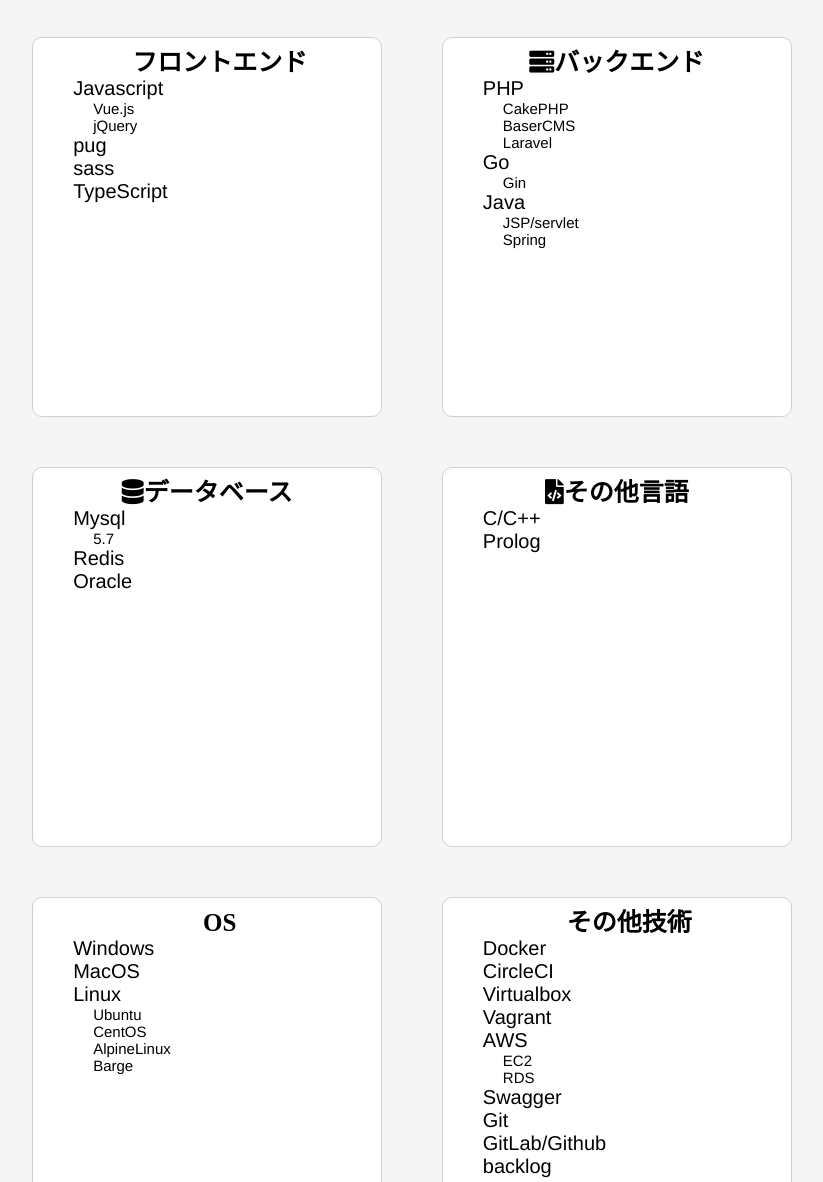
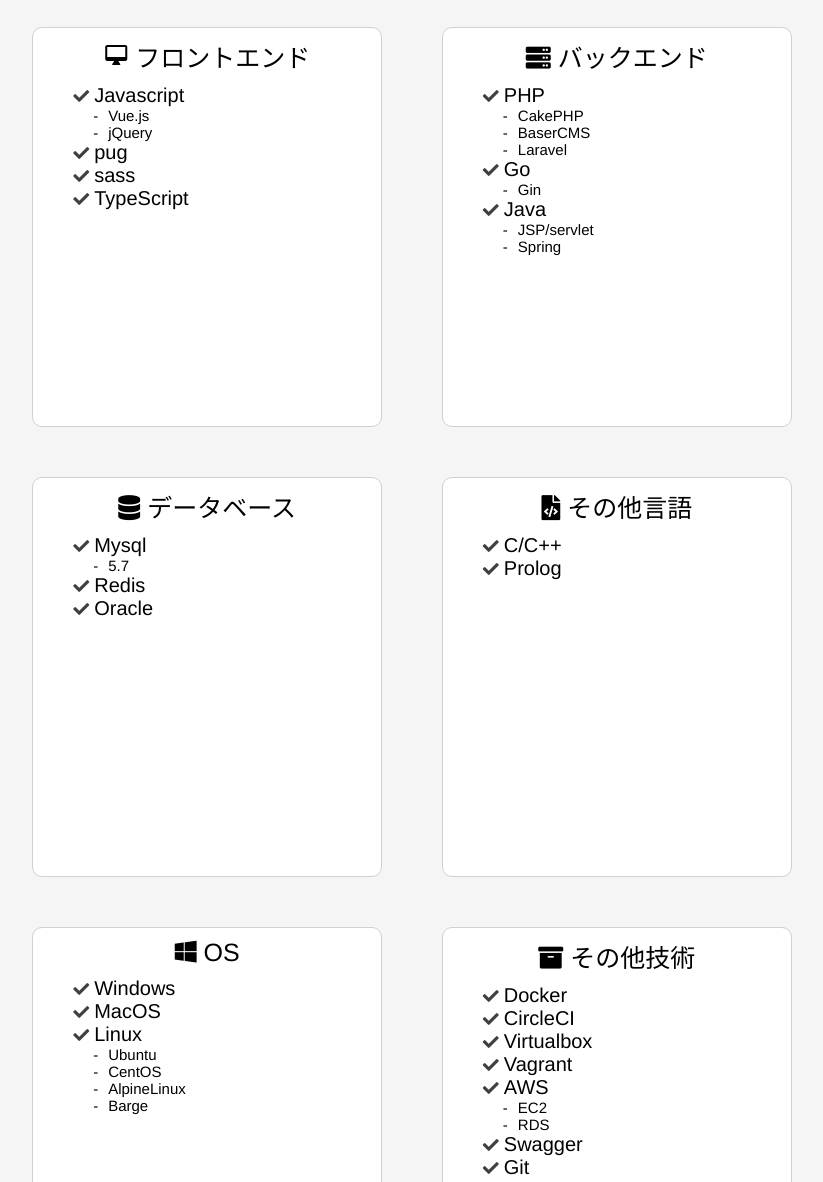
Before and after one commit to Diwamoto/diwamoto.dev, a website built with webpack: page src/pug/index.pug in a window 1280 px wide. Shown: the part 1524-2706 px from the top of the page, without its empty margins (228-1051 px from the left). Built offline with nearby package versions, Linux system fonts and the light colour scheme; a web font is replaced by a local one.

Commit message:
skill一覧作った

```diff
--- a/src/pug/index.pug
+++ b/src/pug/index.pug
@@ -48,8 +48,7 @@
       .section_title Skill
       .skill_wrapper
         .skill_card
-          .skill_name: i(class="fas fa-js")
-            |フロントエンド
+          .skill_name: <i class="material-icons">desktop_mac</i>フロントエンド
           .skill_column Javascript
             .skill_column_fw Vue.js
             .skill_column_fw jQuery
@@ -57,8 +56,7 @@
           .skill_column sass
           .skill_column TypeScript
         .skill_card
-          .skill_name: i(class="fas fa-server")
-            |バックエンド
+          .skill_name: <i class="fas fa-server"></i>バックエンド
           .skill_column PHP
             .skill_column_fw CakePHP
             .skill_column_fw BaserCMS
@@ -69,20 +67,17 @@
             .skill_column_fw JSP/servlet
             .skill_column_fw Spring
         .skill_card
-          .skill_name: i(class="fas fa-database")
-           |データベース
+          .skill_name: <i class="fas fa-database"></i>データベース
           .skill_column Mysql
             .skill_column_fw 5.7
           .skill_column Redis
           .skill_column Oracle
         .skill_card
-          .skill_name: i(class="fas fa-file-code")
-           |その他言語
+          .skill_name: <i class="fas fa-file-code"></i>その他言語
           .skill_column C/C++
           .skill_column Prolog
         .skill_card
-          .skill_name: i(class="fas fa-linux")
-           |OS
+          .skill_name: <i class="fab fa-windows"></i>OS
           .skill_column Windows
           .skill_column MacOS
           .skill_column Linux
@@ -91,8 +86,7 @@
             .skill_column_fw AlpineLinux
             .skill_column_fw Barge
         .skill_card
-          .skill_name: i(class="fas fa-aws")
-           |その他技術
+          .skill_name: <i class="fas fa-archive"></i>その他技術
           .skill_column Docker
           .skill_column CircleCI
           .skill_column Virtualbox
@@ -111,6 +105,7 @@
       .test aaa
     .section#contact
       .section_title Contact
+      .section_subtitle お問い合わせはこちらまで。
       form.contact_form
         .form_input_item
           input(name="name" class="input_name" placeholder="Name" pattern="^[a-z]+@[a-z]+\.[a-z]+$" required)
--- a/src/scss/style.scss
+++ b/src/scss/style.scss
@@ -134,11 +134,17 @@
     font-family: 'Gothic A1', sans-serif;
   }
 
+  .section_subtitle{
+    font-family: '游ゴシック体', 'Yu Gothic', YuGothic, sans-serif;
+    font-weight: 200;
+    text-align: center;
+  }
+
   .profile_wrapper {
 
     font-weight: 500;
     font-size: 1.2em;
-    padding-bottom: 10px;
+    padding-bottom: 20px;
 
     div[class$="_content"] {
       font-weight: 200;
@@ -169,16 +175,17 @@
 
 
   }
+
   .skill_wrapper{
 
-    margin-top: 50px;
+    margin-top: 30px;
     display: flex;
     justify-content: space-around;
     flex-wrap: wrap;
 
 
     .skill_card{
-      height: 380px;
+      height: 400px;
       width: 350px;
       background-color: white;
       border-radius: 10px;
@@ -186,10 +193,16 @@
       border: 1px solid #d0d0d0;
 
       .skill_name{
+
         text-align: center;
         margin-top: 10px;
+        padding-bottom: 10px;
         font-size: 25px;
         font-family: "Hiragino Kaku Gothic Pro", "ヒラギノ角ゴ Pro W3", メイリオ, Meiryo, "ＭＳ Ｐゴシック", "Helvetica Neue", Helvetica, Arial, sans-serif;
+
+        i{
+          padding-right: 7px;
+        }
       }
 
       .skill_column{
@@ -201,6 +214,19 @@
           font-size: 15px;
           padding-left: 20px;
         }
+
+        .skill_column_fw::before{
+          content: "-";
+          padding-right: 10px;
+        }
+      }
+      .skill_column::before {
+        font-family: "Font Awesome 5 Free";
+        font-weight:900;
+        font-size: 0.8em;
+        padding-right: 5px;
+        content: "\f00c";
+        color: #404040;
       }
     }
   }
```
